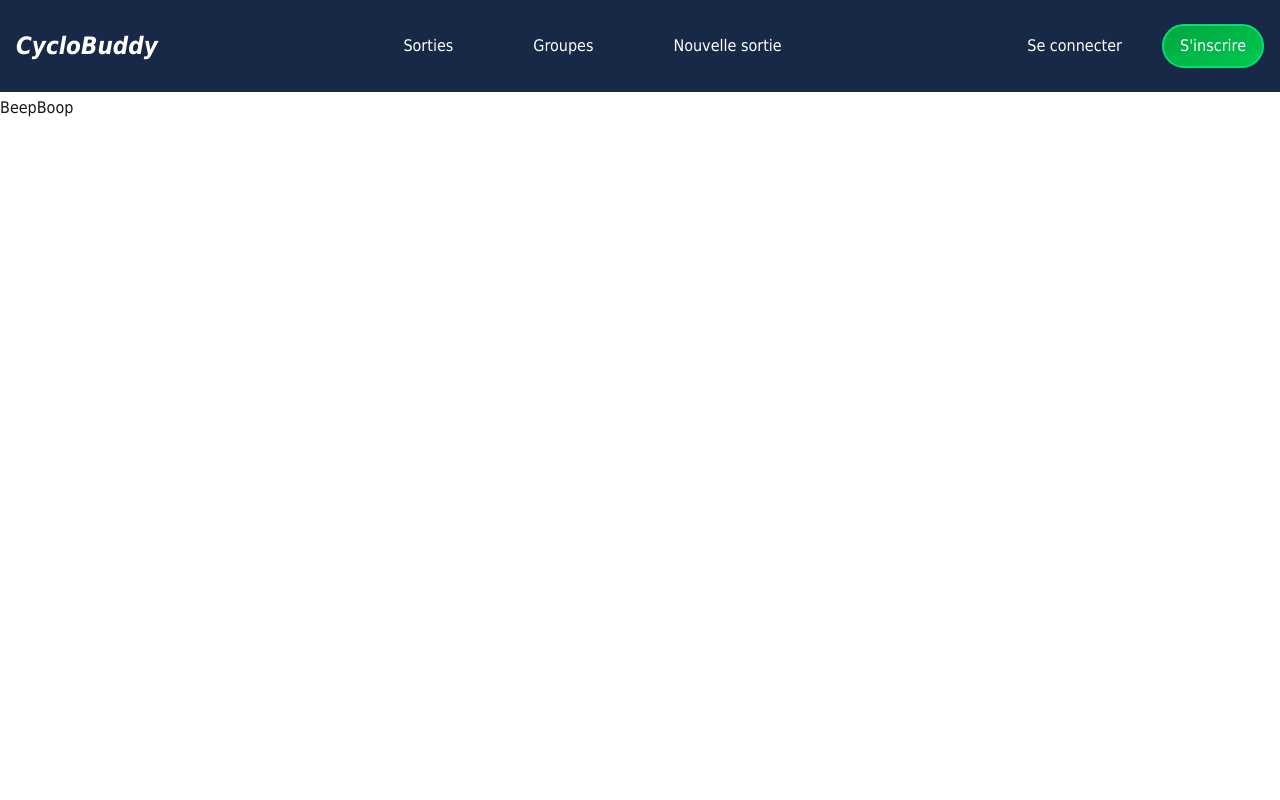
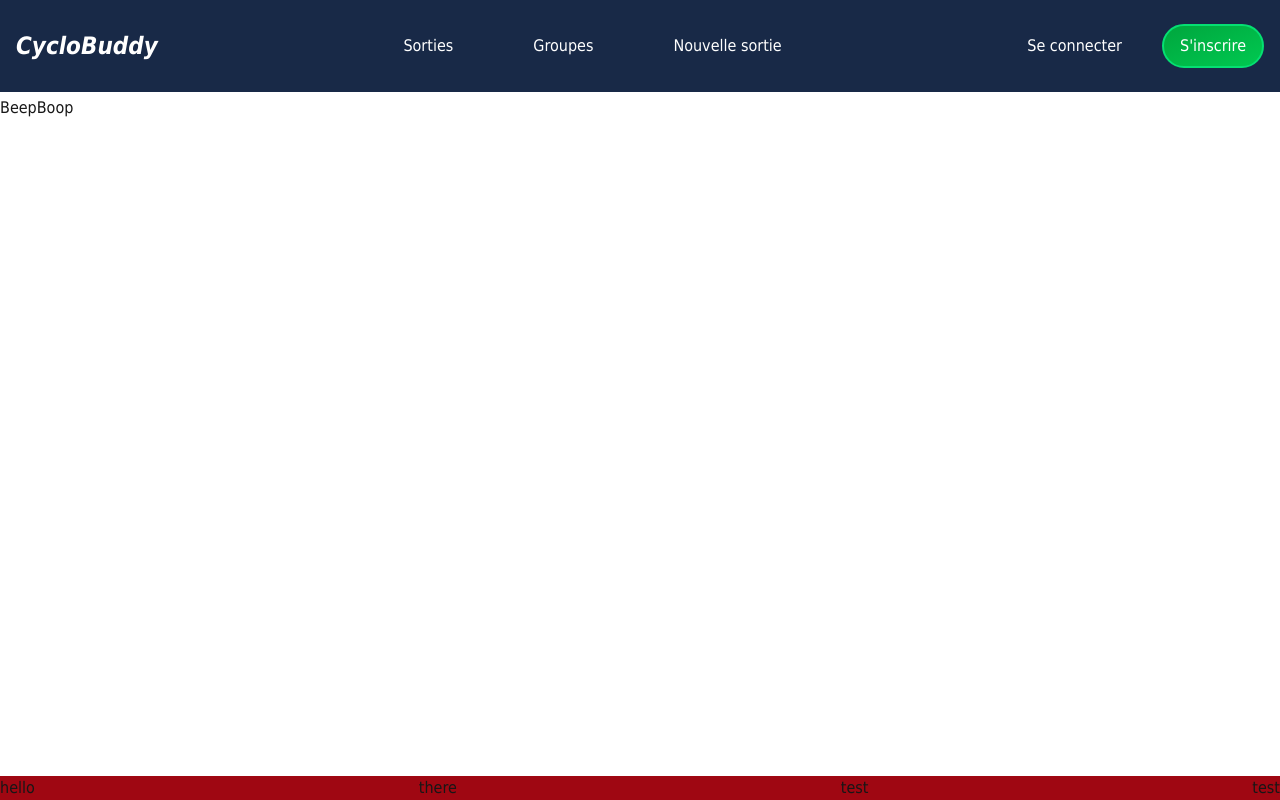
Before and after one commit to Ragum02/cyclobuddy-web, a Next.js app: page / in a window 1280 px wide. Built offline with nearby package versions, Linux system fonts and the light colour scheme.

Commit message:
style: add gradient to burger menu

```diff
--- a/app/components/Footer/Footer.tsx
+++ b/app/components/Footer/Footer.tsx
@@ -1,10 +1,12 @@
 export default function Footer() {
   return (
-    <footer>
-      <nav></nav>
-      <nav></nav>
-      <nav></nav>
-      <nav></nav>
+    <footer className="flex absolute bottom-0 w-full flex-row justify-between items-center bg-red-800">
+      <nav aria-label="footer main title and mobile application link">
+        hello
+      </nav>
+      <nav aria-label="footer navigations links">there</nav>
+      <nav aria-label="footer support links">test</nav>
+      <nav aria-label="footer legal links">test</nav>
     </footer>
   );
 }
--- a/app/components/Navbar/Burgermenu.tsx
+++ b/app/components/Navbar/Burgermenu.tsx
@@ -11,13 +11,13 @@ export default function BurgerMenu() {
     burgerButton:
       'bg-white block h-0.5 w-5 rounded-sm transition-all duration-300',
     isOpenHeader: 'w-screen flex justify-between h-10 p-2 pr-10',
-    isClosedHeader: 'w-screen flex justify-between p-2 pr-10 h-10',
+    isClosedHeader: 'flex justify-between p-2 pr-10 h-10',
     contentTransition:
-      'bg-[var(--foreground)] py-5 h-full scale-100 duration-500 ease-in-out transition-all block flex flex-col items-center mt-5',
+      'from-[rgba(12,30,62,0.95)] to-[rgba(0,70,120,0.95)] backdrop-blur-md bg-gradient-to-b py-5 h-full scale-100 duration-500 ease-in-out transition-all block flex flex-col items-center mt-5',
   };
 
   return (
-    <div className="fixed top-5 right-0 z-20 w-full flex flex-col">
+    <div className="fixed top-5 right-0 z-10 flex flex-col">
       <header
         className={clsx('flex justify-between items-center', {
           [style.isOpenHeader]: isOpen,
--- a/app/components/Navbar/Navbar.tsx
+++ b/app/components/Navbar/Navbar.tsx
@@ -15,7 +15,7 @@ export default function Navbar() {
       className="text-white fixed top-0 z-20 w-screen flex justify-between items-center bg-[rgba(12,30,62,0.95)] px-4 py-6 backdrop-blur-md"
     >
       <Link href="/">
-        <em className="text-2xl font-bold hover:text-shadow-[0_0_10px_rgba(255,255,255,0.7)]">
+        <em className="text-2xl relative z-[20] font-bold hover:text-shadow-[0_0_10px_rgba(255,255,255,0.7)]">
           CycloBuddy
         </em>
       </Link>
--- a/app/layout.tsx
+++ b/app/layout.tsx
@@ -2,6 +2,7 @@ import type { Metadata } from 'next';
 import { Geist, Geist_Mono } from 'next/font/google';
 import './globals.css';
 import Navbar from './components/Navbar/Navbar';
+import Footer from './components/Footer/Footer';
 
 const geistSans = Geist({
   variable: '--font-geist-sans',
@@ -30,6 +31,7 @@ export default function RootLayout({
       >
         <Navbar />
         {children}
+        <Footer />
       </body>
     </html>
   );
```
